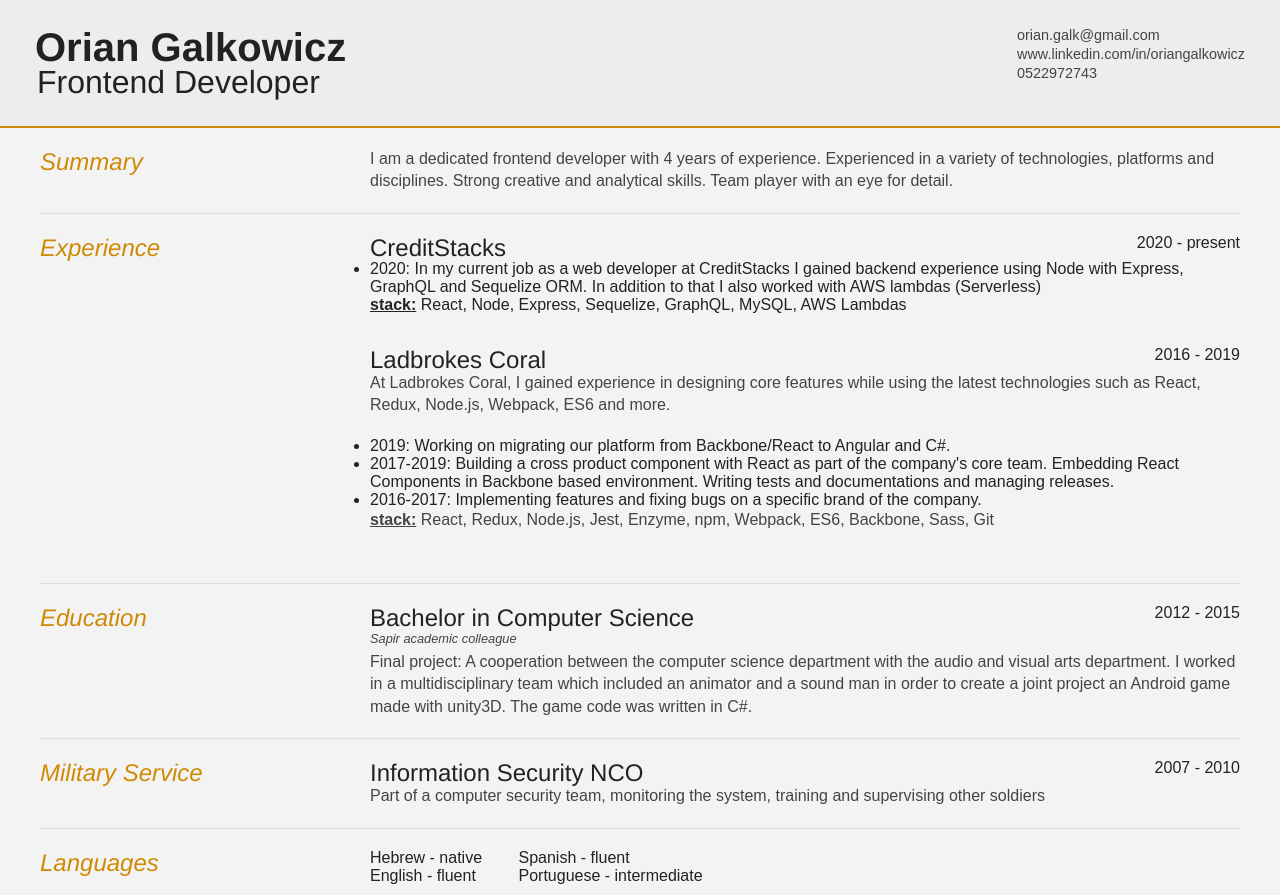
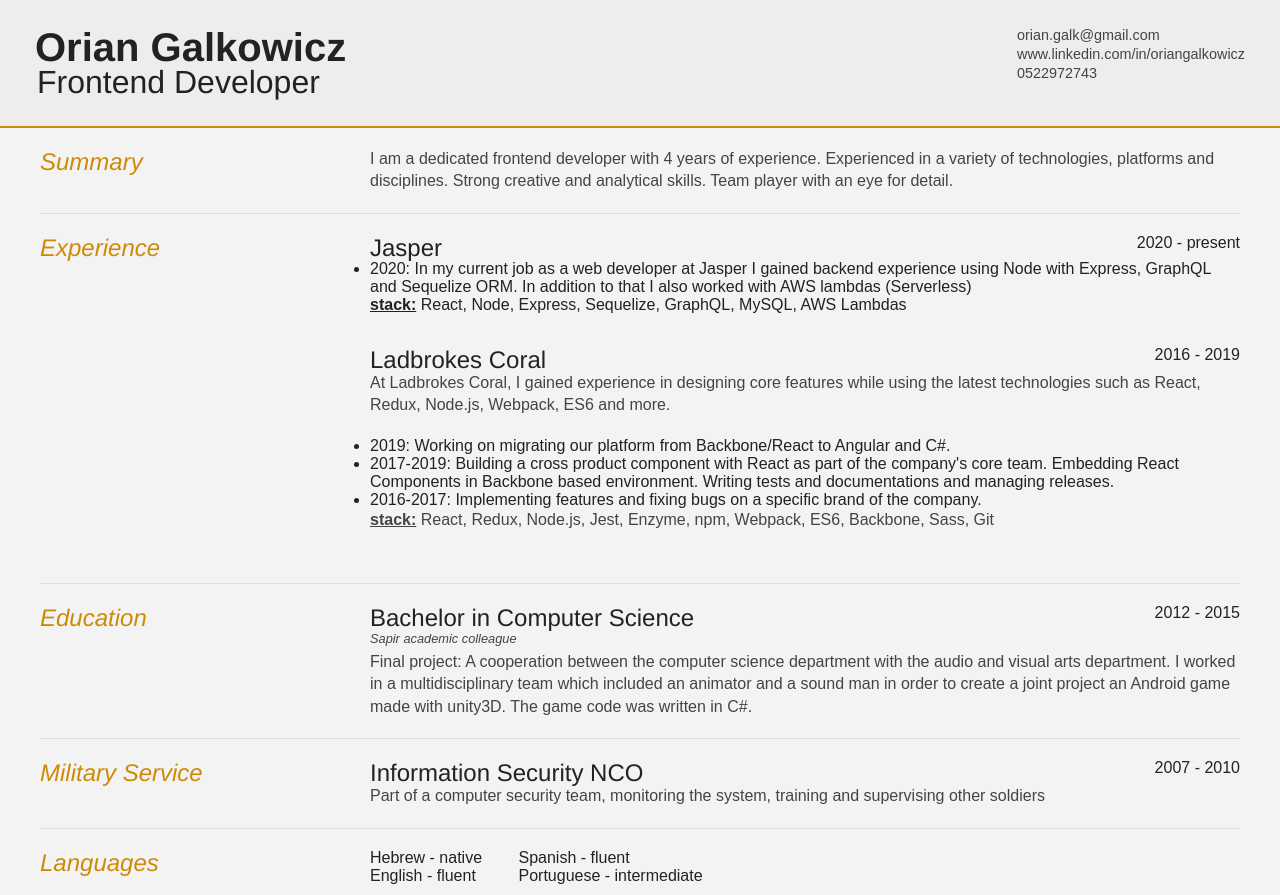
Before and after one commit to galkowicz/cv, a plain HTML site: page index.html in a window 1280 px wide. Drawn offline with Linux system fonts and the light colour scheme; a web font is replaced by a local one.

Commit message:
Rename CreditStacks to Jasper

```diff
--- a/index.html
+++ b/index.html
@@ -74,13 +74,13 @@
           <div class="sectionContent">
             <article>
               <div class="job">
-                <h2 class="content-header">CreditStacks</h2>
+                <h2 class="content-header">Jasper</h2>
 
                 <h3 class="years">2020 - present</h3>
                 <div>
                   <ul>
                     <li>
-                      2020: In my current job as a web developer at CreditStacks
+                      2020: In my current job as a web developer at Jasper
                       I gained backend experience using Node with Express,
                       GraphQL and Sequelize ORM. In addition to that I also
                       worked with AWS lambdas (Serverless)
```
